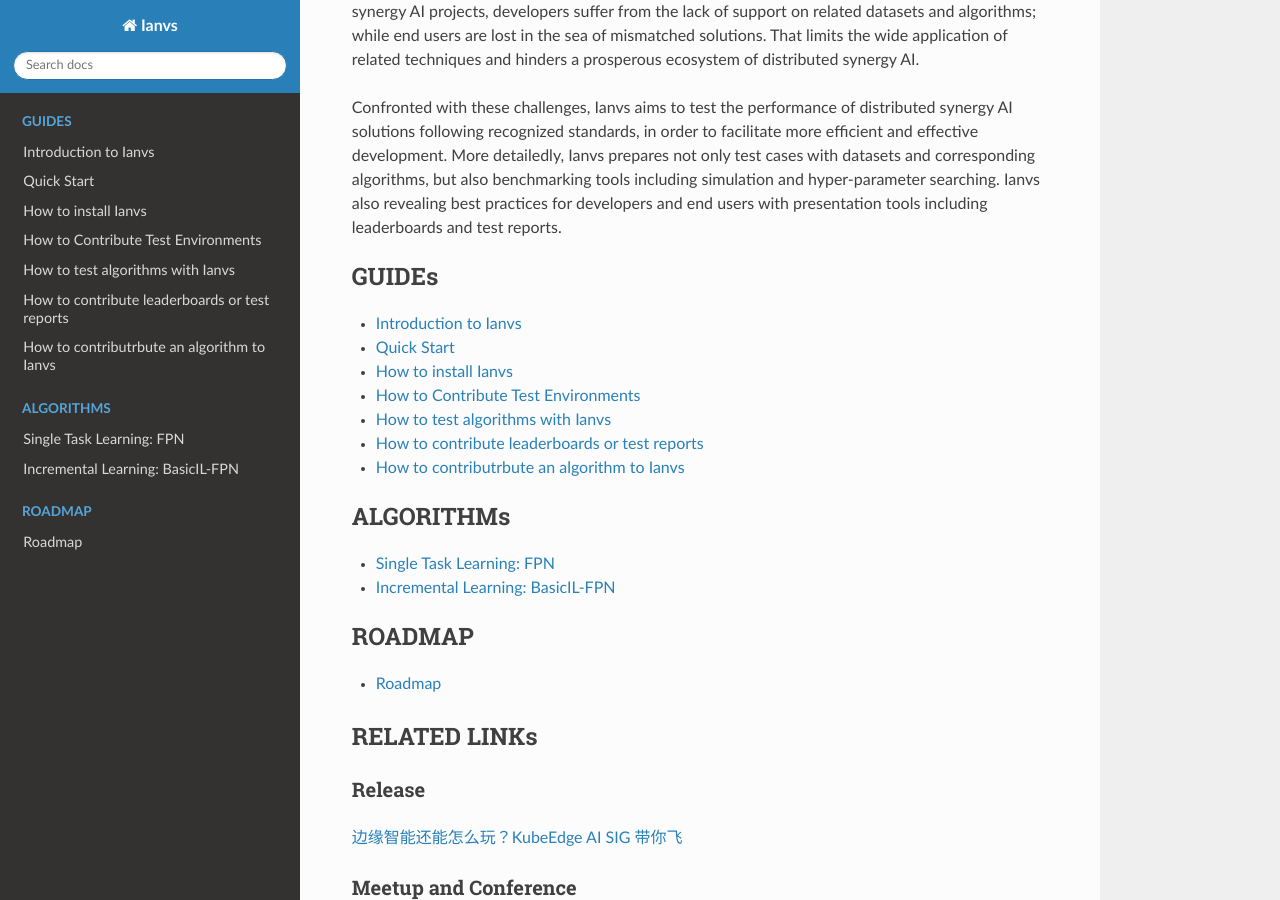
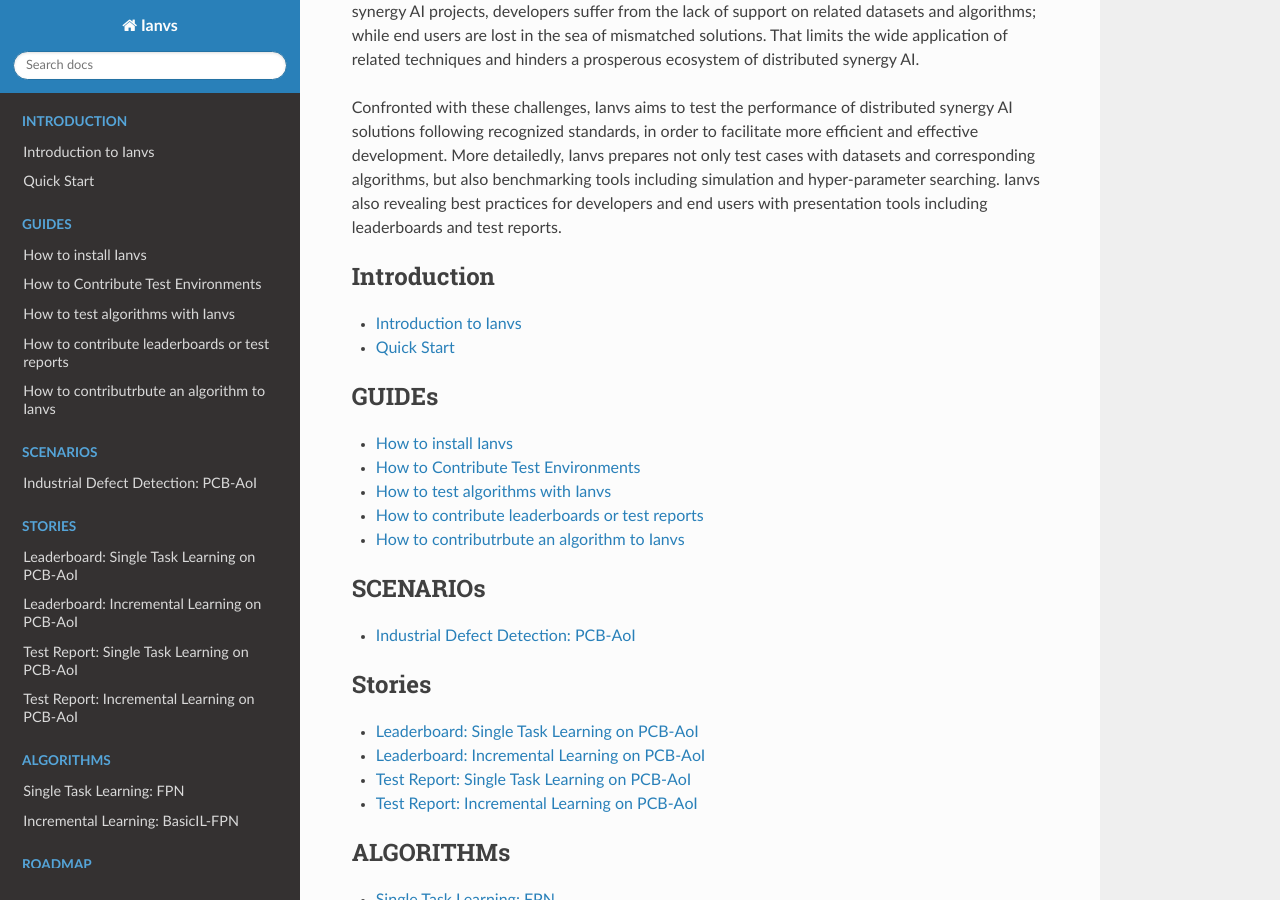
Before and after one commit to ECIL-EdgeAI/ianvs, a Sphinx documentation site: the page built from docs/index.rst, in a window 1280 px wide and 900 px high, scrolled down 208 px. Built offline with Sphinx 7.4.7 and the Read the Docs theme 2.0.0, drawn with Linux system fonts in a browser that asks for light colours; pages that are not in the unit, such as notebooks, are missing from menus.

Commit message:
update homepage via four combined commits
Update index.rst

Update index.rst

Update index.rst

Update index.rst

```diff
--- a/docs/index.rst
+++ b/docs/index.rst
@@ -12,14 +12,17 @@ in order to facilitate more efficient and effective development. More detailedly
 but also benchmarking tools including simulation and hyper-parameter searching.
 Ianvs also revealing best practices for developers and end users with presentation tools including leaderboards and test reports.
 
+.. toctree::
+    :maxdepth: 1
+    :caption: Introduction
 
+    Introduction to Ianvs <distributed-synergy-ai-benchmarking>
+    guides/quick-start
 
 .. toctree::
     :maxdepth: 1
     :caption: GUIDEs
 
-    Introduction to Ianvs <distributed-synergy-ai-benchmarking>
-    guides/quick-start
     guides/how-to-install-ianvs
     guides/how-to-contribute-test-environments
     guides/how-to-test-algorithms
@@ -29,8 +32,19 @@ Ianvs also revealing best practices for developers and end users with presentati
 .. toctree::
     :maxdepth: 1
     :caption: SCENARIOs
-    Industrial Defect Detection: PCB-AoI <proposals/scenarios/industrial-defect-detection/pcb-api>
 
+    Industrial Defect Detection: PCB-AoI <proposals/scenarios/industrial-defect-detection/pcb-aoi>
+
+.. toctree::
+    :maxdepth: 1
+    :titlesonly:
+    :glob:
+    :caption: Stories
+
+    Leaderboard: Single Task Learning on PCB-AoI <proposals/leaderboards/leaderboard-in-industrial-defect-detection-of-PCB-AoI/leaderboard-of-single-task-learning>
+    Leaderboard: Incremental Learning on PCB-AoI <proposals/leaderboards/leaderboard-in-industrial-defect-detection-of-PCB-AoI/leaderboard-of-incremental-learning>
+    Test Report: Single Task Learning on PCB-AoI <proposals/test-reports/testing-single-task-learing-in-industrial-defect-detection-with-pcb-aoi>
+    Test Report: Incremental Learning on PCB-AoI <proposals/test-reports/testing-incremental-learing-in-industrial-defect-detection-with-pcb-aoi>
 
 .. toctree::
     :maxdepth: 1
```
